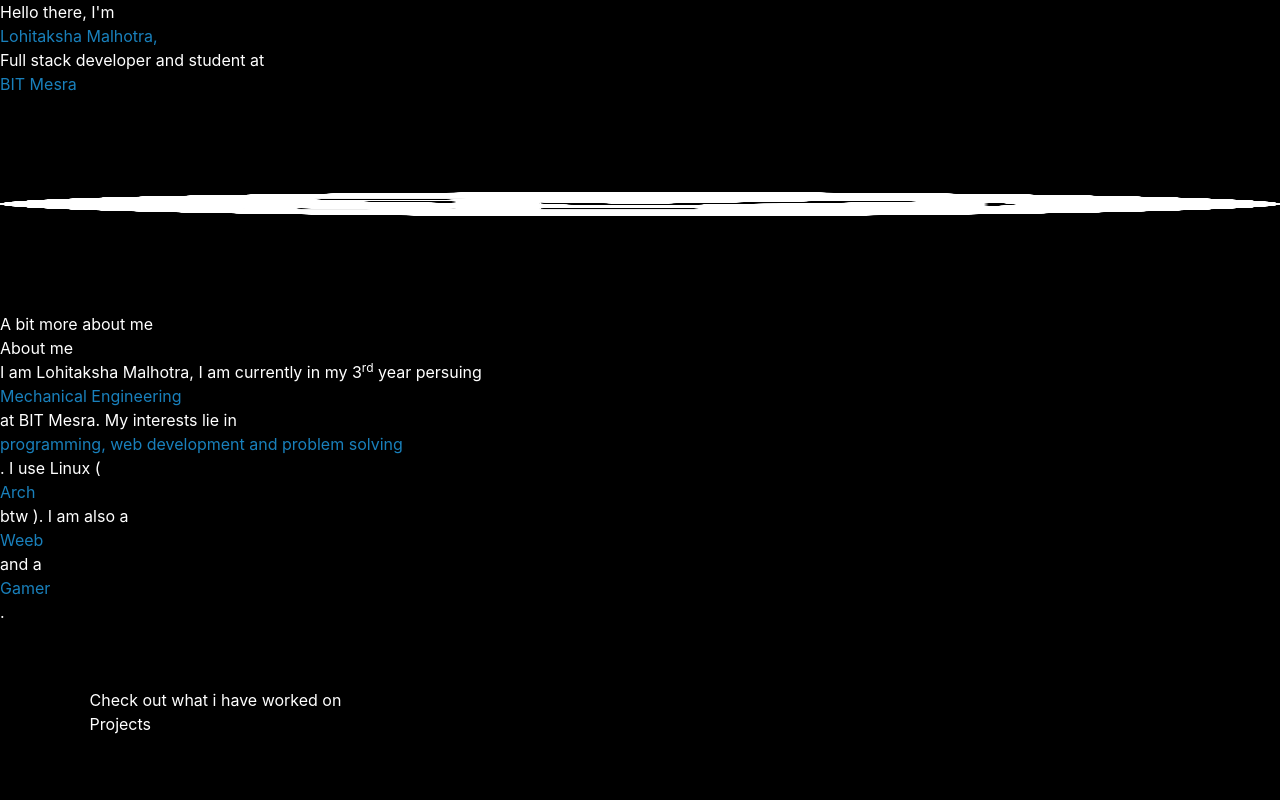
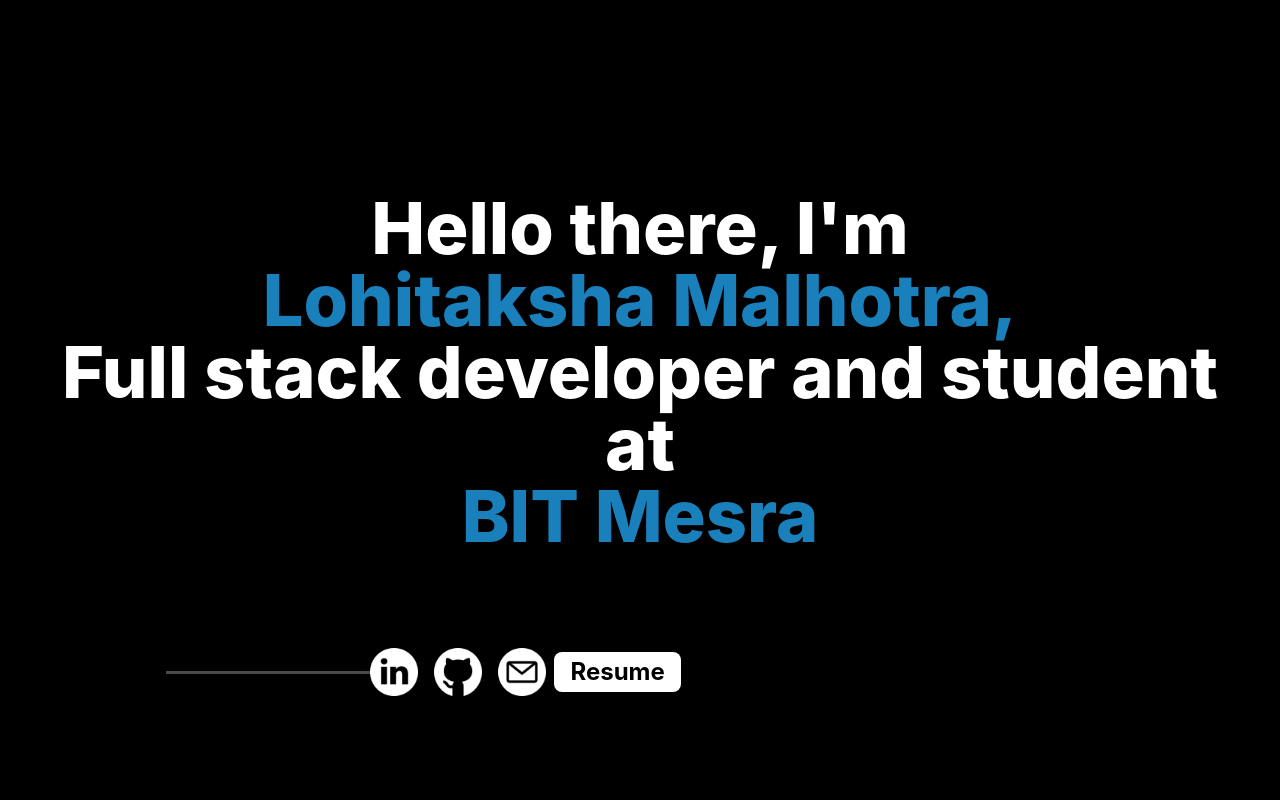
Before and after one commit to ujjawalkumar131/Portfolio-Project-23, a Next.js app: page / in a window 1280 px wide. Shown: the top 800 px of the page. Built offline with nearby package versions, Linux system fonts and the light colour scheme.

Commit message:
fix tailwind... turns out i was in the wrong

```diff
--- a/pages/_middleware.ts
+++ /dev/null
@@ -1,8 +0,0 @@
-import { NextResponse, NextRequest } from 'next/server'
-// redirect old netlify deploy to new vercel deploy
-export async function middleware(req: NextRequest) {
-    if(req.nextUrl.hostname.toLowerCase().includes("netlify")){
-      // return NextResponse.redirect("https://lohit244.vercel.app")
-    }
-    return NextResponse.next()
-}
--- a/tailwind.config.js
+++ b/tailwind.config.js
@@ -1,14 +1,8 @@
-/** @type {import('tailwindcss').Config} */
 module.exports = {
   content: [
+    // "*"
     './pages/**/*.{js,ts,jsx,tsx}',
-    './components/**/*.{js,ts,jsx,tsx}',
-    './pages/*.{js,ts,jsx,tsx}'
-  ],
-  purge: [
-    './pages/**/*.{js,ts,jsx,tsx}',
-    './components/**/*.{js,ts,jsx,tsx}',
-    './pages/*.{js,ts,jsx,tsx}'
+    './Components/**/*.{js,ts,jsx,tsx}'
   ],
   theme: {
     extend: {},
```
